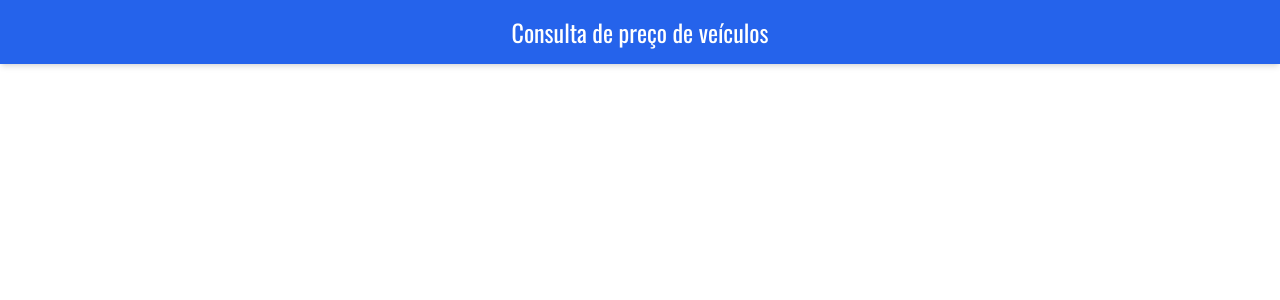
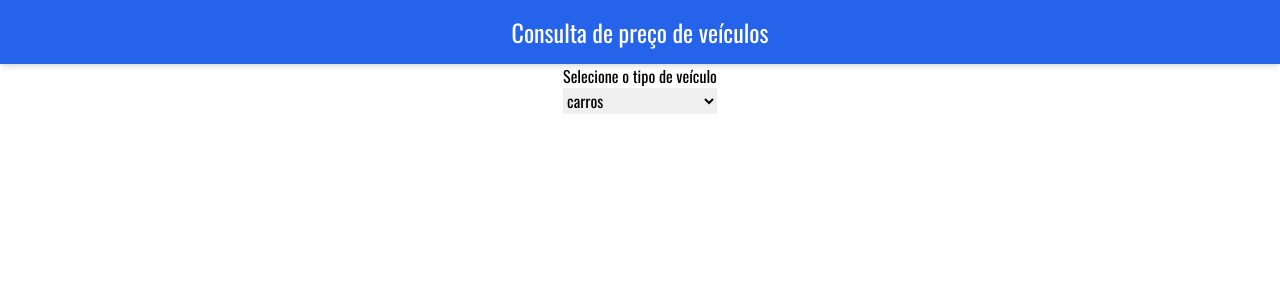
Before and after one commit to luizfelipedasilva678/fipe-query, a Vue app: page / in a window 1280 px wide. Shown: the top 300 px of the page. Built offline with nearby package versions, Linux system fonts and the light colour scheme.

Commit message:
feat: base-dropdown

```diff
--- a/src/components/TheMain.vue
+++ b/src/components/TheMain.vue
@@ -1,5 +1,23 @@
-<script setup lang="ts"></script>
+<script setup lang="ts">
+  import { ref } from 'vue'
+  import { VEHICLES } from '@/constants/index'
+  import BaseDropdown from '@/components/base/BaseDropdown.vue'
+
+  const brand = ref('')
+
+  function setBrand(option: Option) {
+    brand.value = option.name
+  }
+</script>
 
 <template>
-  <main></main>
+  <main class="flex items-center justify-center flex-col">
+    <BaseDropdown
+      :options="VEHICLES"
+      :id="'vehicle'"
+      :label="'Selecione o tipo de veículo'"
+      :name="'vehicle'"
+      @set-selected-option="setBrand"
+    />
+  </main>
 </template>
--- /dev/null
+++ b/src/components/base/BaseDropdown.vue
@@ -0,0 +1,34 @@
+<script setup lang="ts">
+  import { type PropType } from 'vue'
+
+  const emit = defineEmits(['setSelectedOption'])
+
+  defineProps({
+    options: { type: Object as PropType<Option[]>, required: true },
+    name: { type: String, required: true },
+    id: { type: String, required: true },
+    label: { type: String, required: true }
+  })
+
+  function handleChange(e: Event) {
+    emit('setSelectedOption', (e.target as HTMLSelectElement).value)
+  }
+</script>
+
+<template>
+  <div class="flex flex-col">
+    <label :for="id"> {{ label }} </label>
+    <select
+      :name="name"
+      :id="id"
+      @change="handleChange"
+    >
+      <template
+        v-for="option in options"
+        :key="option.id"
+      >
+        <option>{{ option.name }}</option>
+      </template>
+    </select>
+  </div>
+</template>
--- a/src/constants/index.ts
+++ b/src/constants/index.ts
@@ -1 +1,6 @@
 export const BASE_URL = 'https://parallelum.com.br/fipe/api/v1'
+export const VEHICLES = [
+  { name: 'carros', id: 1 },
+  { name: 'motos', id: 2 },
+  { name: 'caminhoes', id: 3 }
+]
--- /dev/null
+++ b/src/typings/BaseDropdown.d.ts
@@ -0,0 +1,4 @@
+interface Option {
+  name: string
+  id: number
+}
```
